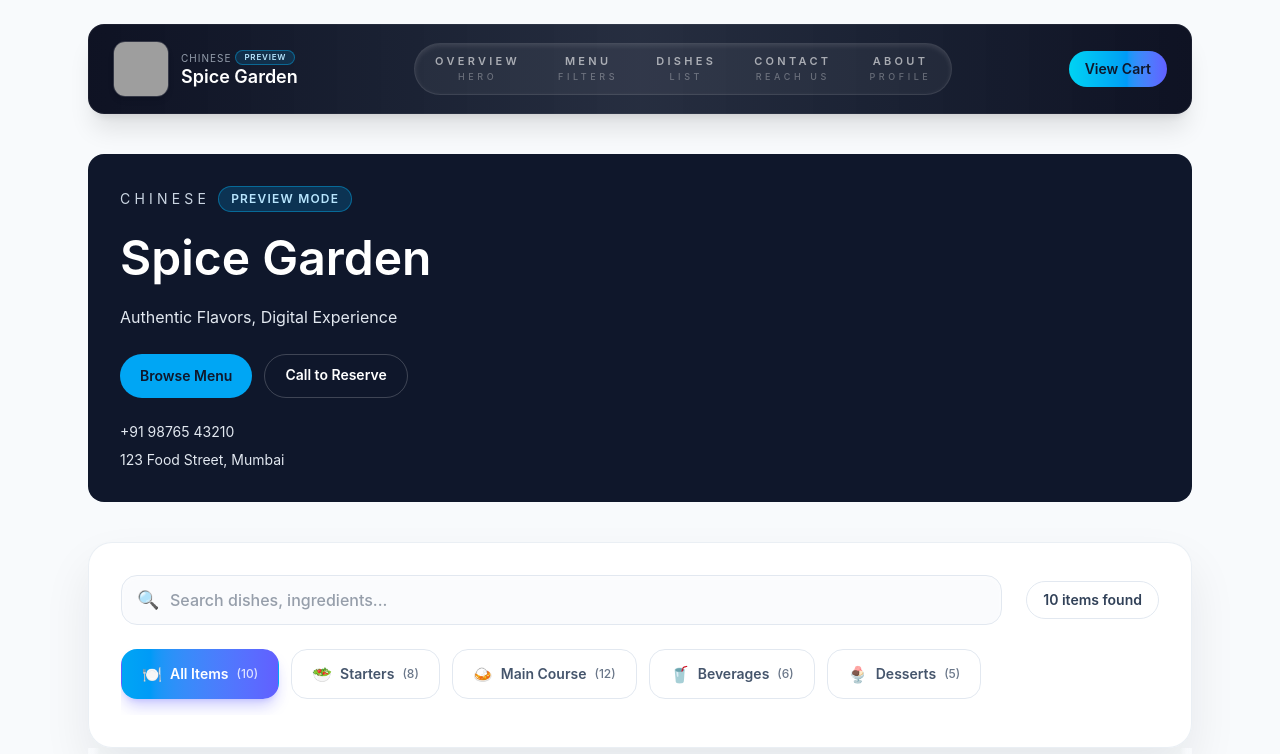
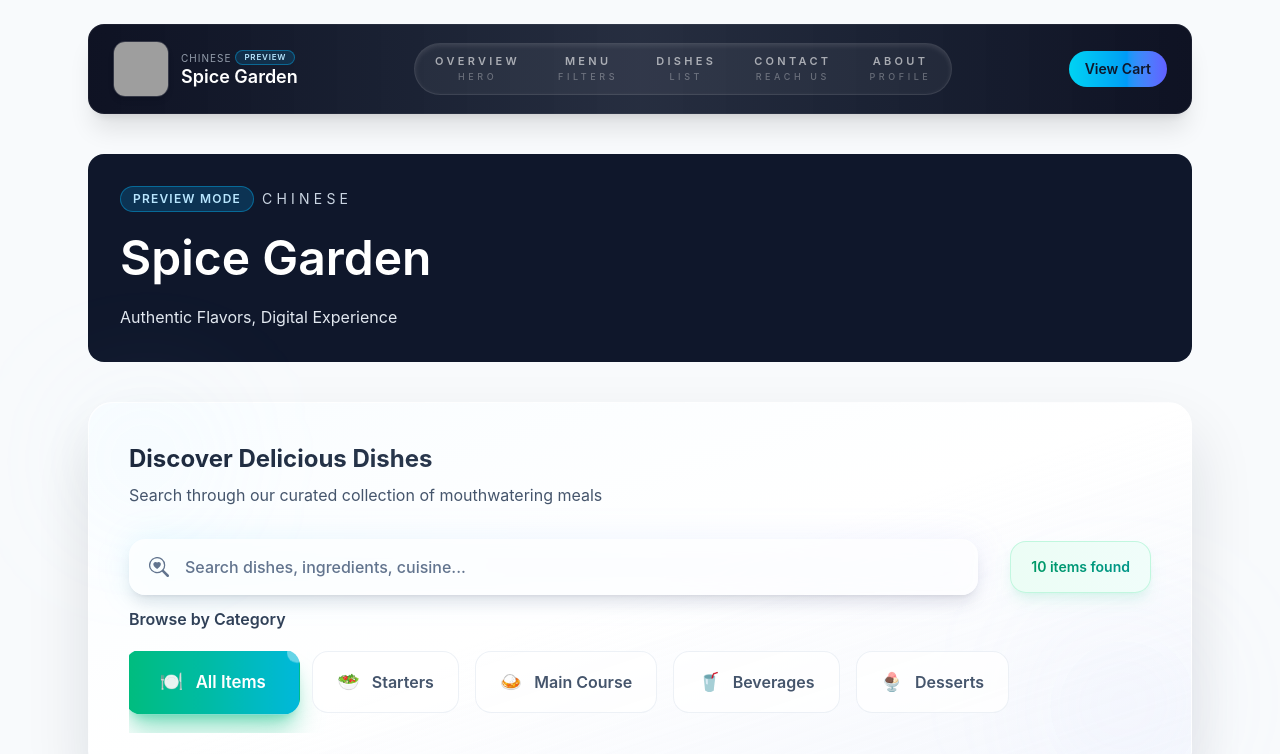
Before and after one commit to vernoratech/Modern_Card, a React (Vite) app: page / in a window 1280 px wide. Shown: the top 754 px of the page. Built offline with nearby package versions, Linux system fonts and the light colour scheme; grey boxes are pictures that could not be loaded.

Commit message:
improve Setting your table model

```diff
--- a/src/pages/About/RestaurantAboutPage.jsx
+++ b/src/pages/About/RestaurantAboutPage.jsx
@@ -2,6 +2,7 @@
 import React from 'react';
 import { Link } from 'react-router-dom';
 import RestaurantAbout from '../DigitalMenu/sections/RestaurantAbout.jsx';
+import { TiArrowBackOutline } from 'react-icons/ti';
 
 const RestaurantAboutPage = () => {
   return (
@@ -12,8 +13,7 @@ const RestaurantAboutPage = () => {
             to="/"
             className="inline-flex items-center gap-2 rounded-full border border-slate-200 bg-white px-3 py-1.5 text-xs font-semibold uppercase tracking-[0.3em] text-slate-600 shadow-sm transition hover:border-slate-300 hover:bg-white/80 sm:px-4 sm:py-2 sm:text-sm"
           >
-            <span className="text-base">←</span>
-            <span className="tracking-normal">Back to Menu</span>
+<span className="font-medium flex items-center gap-2"><TiArrowBackOutline className='text-2xl' /><span>Back to Menu</span></span>
           </Link>
         </div>
         <header className="mb-6 sm:mb-8 md:mb-10 flex flex-col gap-3 text-slate-800">
--- a/src/pages/DigitalMenu/MenuFilters.jsx
+++ b/src/pages/DigitalMenu/MenuFilters.jsx
@@ -1,5 +1,7 @@
 // src/components/DigitalMenu/MenuFilters.jsx
 import React from 'react'
+import { BsSearchHeart } from 'react-icons/bs';
+import { LuUtensilsCrossed } from 'react-icons/lu';
 
 const MenuFilters = ({
   categories,
@@ -15,71 +17,120 @@ const MenuFilters = ({
   return (
     <section
       id="menu-filters"
-      className="mt-6 sm:mt-8 md:mt-10 rounded-2xl sm:rounded-3xl border border-slate-200/70 bg-white/90 p-4 sm:p-6 md:p-8 shadow-[0_24px_48px_rgba(15,23,42,0.08)] backdrop-blur"
+      className="relative mt-6 sm:mt-8 md:mt-10 rounded-3xl bg-gradient-to-br from-white via-white to-slate-50/80 p-6 sm:p-8 md:p-10 shadow-[0_32px_64px_rgba(15,23,42,0.12)] backdrop-blur-xl border border-white/60"
     >
-      <div className="flex flex-col gap-4 sm:gap-6 md:flex-row md:items-center md:justify-between">
+      {/* Decorative background elements */}
+      <div className="absolute inset-0 rounded-3xl bg-gradient-to-br from-sky-50/40 via-transparent to-indigo-50/40" />
+      <div className="absolute top-0 left-0 w-32 h-32 bg-gradient-to-br from-sky-200/20 to-transparent rounded-full blur-3xl" />
+      <div className="absolute bottom-0 right-0 w-40 h-40 bg-gradient-to-tl from-indigo-200/20 to-transparent rounded-full blur-3xl" />
+
+      <div className="relative">
+        {/* Header Section */}
+        <div className="mb-6 sm:mb-8">
+          <h2 className="text-xl sm:text-2xl font-bold bg-gradient-to-r from-slate-800 via-slate-700 to-slate-800 bg-clip-text text-transparent mb-2">
+            Discover Delicious Dishes
+          </h2>
+          <p className="text-sm sm:text-base text-slate-600">
+            Search through our curated collection of mouthwatering meals
+          </p>
+        </div>
+
+        <div className="flex flex-col gap-6 sm:gap-8 md:flex-row md:items-center md:justify-between">
+          {/* Enhanced Search Bar */}
           <div className="relative flex-1 max-w-full">
-          <span className="pointer-events-none absolute left-3 sm:left-4 top-1/2 -translate-y-1/2 text-base sm:text-lg">🔍</span>
+            <div className="absolute inset-0 bg-gradient-to-r from-sky-400/10 to-indigo-400/10 rounded-2xl blur-lg" />
+            <div className="relative">
+
               <input
                 type="text"
-            placeholder="Search dishes, ingredients..."
+                placeholder="Search dishes, ingredients, cuisine..."
                 value={searchQuery}
                 onChange={(e) => onSearchChange(e.target.value)}
-            className="w-full rounded-xl sm:rounded-2xl border border-slate-200 bg-slate-50/70 py-2.5 sm:py-3 pl-10 sm:pl-12 pr-10 sm:pr-12 text-sm sm:text-base font-medium text-slate-700 shadow-inner shadow-white/40 transition focus:border-sky-400 focus:bg-white focus:outline-none"
+                className="w-full rounded-2xl border-0 bg-white/80 backdrop-blur-sm py-3.5 sm:py-4 pl-12 sm:pl-14 pr-12 sm:pr-14 text-sm sm:text-base font-medium text-slate-700 shadow-lg shadow-slate-900/10 transition-all duration-300 focus:bg-white focus:shadow-xl focus:shadow-sky-500/20 focus:outline-none focus:ring-2 focus:ring-sky-400/50 placeholder:text-slate-500"
               />
               {searchQuery && (
                 <button
-              className="absolute right-2 sm:right-3 top-1/2 flex h-6 w-6 sm:h-8 sm:w-8 -translate-y-1/2 items-center justify-center rounded-full bg-slate-200 text-xs font-semibold text-slate-600 transition hover:bg-slate-300"
+                  className="absolute right-3 sm:right-4 top-1/2 flex h-5 w-5 sm:h-6 sm:w-6 -translate-y-1/2 items-center justify-center rounded-full bg-gradient-to-r from-slate-400 to-slate-500 text-sm font-semibold text-white shadow-lg transition-all hover:from-slate-500 hover:to-slate-600 hover:scale-105"
                   onClick={() => onSearchChange('')}
                 >
-              ✕
+                  <LuUtensilsCrossed />
                 </button>
               )}
+              <span className="absolute left-4 sm:left-5 top-1/2 -translate-y-1/2 text-lg sm:text-xl text-slate-500"><BsSearchHeart /></span>
+            </div>
           </div>
 
-        <div className="flex w-full items-center justify-end gap-2 sm:gap-3 text-xs sm:text-sm font-semibold text-slate-600 md:w-auto">
-          <span className="rounded-full border border-slate-200 px-3 sm:px-4 py-1.5 sm:py-2 text-slate-700">
+          {/* Enhanced Items Counter */}
+          { <div className="flex w-full items-center justify-end md:w-auto">
+            <div className="rounded-2xl bg-gradient-to-r from-emerald-50 to-teal-50 border border-emerald-200/60 px-4 sm:px-5 py-2.5 sm:py-3 shadow-lg shadow-emerald-500/10">
+              <span className="text-xs sm:text-sm font-semibold bg-gradient-to-r from-emerald-600 to-teal-600 bg-clip-text text-transparent">
                 {totalItems} items found
               </span>
             </div>
+          </div>}
         </div>
+
+        {/* Enhanced Category Filters */}
+        <div className="mt-2 sm:mt-3">
+          <h3 className="text-sm sm:text-base font-semibold text-slate-700 mb-4 sm:mb-5">
+            Browse by Category
+          </h3>
 
           <div
             id="menu-categories"
-        className="mt-4 sm:mt-6 flex w-full snap-x gap-2 sm:gap-3 overflow-x-auto pb-3 sm:pb-4"
+            className="flex w-full snap-x gap-3 sm:gap-4 overflow-x-auto pb-4 sm:pb-5 scrollbar-hide"
+            style={{
+              scrollbarWidth: 'none',
+              msOverflowStyle: 'none',
+              WebkitOverflowScrolling: 'touch'
+            }}
           >
+            {/* All Items Button - Dynamic Width */}
             <button
-          className={`flex snap-start items-center gap-1.5 sm:gap-2 rounded-xl sm:rounded-2xl border px-3 sm:px-5 py-2 sm:py-3 text-xs sm:text-sm font-semibold transition ${
-            selectedCategory === 'all'
-              ? 'border-transparent bg-gradient-to-r from-sky-500 to-indigo-500 text-white shadow-lg shadow-indigo-500/30'
-              : 'border-slate-200 bg-white text-slate-600 hover:border-sky-300 hover:text-sky-600'
+              className={`group relative flex shrink-0 snap-start items-center justify-center gap-2 sm:gap-3 rounded-2xl border px-6 sm:px-8 py-3 sm:py-4 text-sm sm:text-base font-semibold transition-all duration-300 ${selectedCategory === 'all'
+                  ? 'border-transparent bg-gradient-to-r from-emerald-500 via-teal-500 to-cyan-500 text-white shadow-xl shadow-emerald-500/40 scale-105'
+                  : 'border-slate-200/60 bg-white/80 text-slate-600 hover:border-emerald-300 hover:text-emerald-600 hover:bg-emerald-50/80 hover:shadow-lg hover:shadow-emerald-500/20 hover:scale-102'
                 }`}
               onClick={() => onCategoryChange('all')}
             >
-          <span className="text-sm sm:text-base">🍽️</span>
-          All Items
-          <span className="text-xs font-medium opacity-80">({totalItems})</span>
+              <span className={`text-base sm:text-lg transition-transform group-hover:scale-110 ${selectedCategory === 'all' ? 'animate-pulse' : ''}`}>
+                🍽️
+              </span>
+              <div className="flex items-center justify-center">
+                <span className="leading-tight whitespace-nowrap">All Items</span>
+              </div>
+              {selectedCategory === 'all' && (
+                <div className="absolute -top-1 -right-1 w-3 h-3 bg-white rounded-full animate-ping" />
+              )}
             </button>
 
+            {/* Category Buttons - Dynamic Width */}
             {safeCategories.map((category) => {
               const categoryName = category?.name ?? '';
               const active = categoryName && selectedCategoryValue === categoryName.toLowerCase();
               return (
                 <button
                   key={category.id}
-              className={`flex snap-start items-center gap-1.5 sm:gap-2 rounded-xl sm:rounded-2xl border px-3 sm:px-5 py-2 sm:py-3 text-xs sm:text-sm font-semibold transition ${
-                active
-                  ? 'border-transparent bg-gradient-to-r from-sky-500 to-indigo-500 text-white shadow-lg shadow-indigo-500/30'
-                  : 'border-slate-200 bg-white text-slate-600 hover:border-sky-300 hover:text-sky-600'
+                  className={`group relative flex shrink-0 snap-start items-center gap-2 sm:gap-3 rounded-2xl border px-4 sm:px-6 py-3 sm:py-4 text-sm sm:text-base font-semibold transition-all duration-300 ${active
+                      ? 'border-transparent bg-gradient-to-r from-emerald-500 via-teal-500 to-cyan-500 text-white shadow-xl shadow-emerald-500/40 scale-105'
+                      : 'border-slate-200/60 bg-white/80 text-slate-600 hover:border-emerald-300 hover:text-emerald-600 hover:bg-emerald-50/80 hover:shadow-lg hover:shadow-emerald-500/20 hover:scale-102'
                     }`}
                   onClick={() => categoryName && onCategoryChange?.(categoryName)}
                 >
-              <span className="text-sm sm:text-base">{category.icon}</span>
-              {categoryName || 'Category'}
-              <span className="text-xs font-medium opacity-80">({category.count ?? 0})</span>
+                  <span className={`text-base sm:text-lg transition-transform group-hover:scale-110 ${active ? 'animate-pulse' : ''}`}>
+                    {category.icon}
+                  </span>
+                  <div className="flex items-center justify-center">
+                    <span className="leading-tight whitespace-nowrap">{categoryName || 'Category'}</span>
+                  </div>
+                  {active && (
+                    <div className="absolute -top-1 -right-1 w-3 h-3 bg-white rounded-full animate-ping" />
+                  )}
                 </button>
               );
             })}
+          </div>
+        </div>
       </div>
     </section>
   )
--- a/src/pages/DigitalMenu/MenuHeader.jsx
+++ b/src/pages/DigitalMenu/MenuHeader.jsx
@@ -26,43 +26,23 @@ const MenuHeader = ({ restaurant, stats, restaurantResponse }) => {
     }
   ];
 
+
   return (
     <section id="menu-hero" className="mt-4 sm:mt-6 md:mt-8 lg:mt-10 rounded-lg sm:rounded-xl md:rounded-2xl bg-slate-900 px-3 sm:px-4 md:px-6 lg:px-8 py-4 sm:py-6 md:py-8 text-white">
       <div className="space-y-2 sm:space-y-3 md:space-y-4 text-center sm:text-left">
-        <div className="flex items-center justify-center sm:justify-start gap-2">
-          <span className="text-[10px] sm:text-xs md:text-sm uppercase tracking-[0.3em] text-slate-300">{cuisine}</span>
+        <div className="flex flex-col sm:flex-row items-center justify-center sm:justify-start gap-2">
           {isPreviewMode && (
             <span className="inline-flex items-center rounded-full bg-sky-500/20 text-sky-200 border border-sky-400/40 px-3 py-1 text-[10px] sm:text-xs font-semibold uppercase tracking-widest">
               Preview Mode
             </span>
           )}
+          <span className="text-[10px] sm:text-xs md:text-sm uppercase tracking-[0.3em] text-slate-300">{cuisine}</span>
         </div>
         <h1 className="text-xl sm:text-2xl md:text-3xl lg:text-4xl xl:text-5xl font-semibold leading-tight">{restaurantName}</h1>
         <p className="text-xs sm:text-sm md:text-base leading-relaxed text-slate-200 max-w-2xl">
           {tagline}
         </p>
       </div>
-
-      <div className="mt-3 sm:mt-4 md:mt-6 flex flex-col gap-2 sm:gap-3 sm:flex-row sm:items-center justify-center sm:justify-start">
-        <button
-          type="button"
-          className="w-full sm:w-auto rounded-full bg-sky-500 px-3 sm:px-4 md:px-5 py-2 sm:py-2 md:py-2.5 text-xs sm:text-sm font-semibold text-slate-900 transition hover:bg-sky-400 active:scale-95 min-h-[44px]"
-          onClick={() => document.getElementById('menu-grid')?.scrollIntoView({ behavior: 'smooth' })}
-        >
-          Browse Menu
-        </button>
-        <a
-          href={cleanedPhone ? `tel:${cleanedPhone}` : '#'}
-          className="w-full sm:w-auto rounded-full border border-white/20 px-3 sm:px-4 md:px-5 py-2 sm:py-2 md:py-2.5 text-center text-xs sm:text-sm font-semibold text-white transition hover:border-white/40 hover:bg-white/10 active:scale-95 min-h-[44px]"
-        >
-          Call to Reserve
-        </a>
-      </div>
-
-      <div className="mt-3 sm:mt-4 md:mt-6 space-y-1 sm:space-y-2 text-xs sm:text-sm text-slate-200">
-        <p className="break-words">{contactNumber}</p>
-        <p className="break-words">{address}</p>
-      </div>
     </section>
   );
 };
--- a/src/pages/DigitalMenu/MenuHorizontalShowcase.jsx
+++ b/src/pages/DigitalMenu/MenuHorizontalShowcase.jsx
@@ -76,14 +76,14 @@ const MenuHorizontalShowcase = ({
                       onItemClick?.(item);
                       navigate(`/product/${item._id || item.id}`);
                     }}
-                    className="inline-flex flex-1 items-center justify-center rounded-full border border-slate-200 bg-white px-3 py-1.5 text-xs font-semibold text-slate-600 transition hover:border-slate-300 hover:text-slate-800 cursor-pointer"
+                    className="inline-flex flex-1 items-center justify-center rounded-full border border-slate-200 bg-white px-3 py-1.5 text-[9px] font-semibold text-slate-600 transition hover:border-slate-300 hover:text-slate-800 cursor-pointer"
                   >
                     View Details
                   </button>
                   <button
                     type="button"
                     onClick={() => onAdd?.(item)}
-                    className="inline-flex flex-1 items-center justify-center rounded-full bg-emerald-500 px-3 py-1.5 text-xs font-semibold text-white shadow-sm transition hover:bg-emerald-400 cursor-pointer"
+                    className="inline-flex flex-1 items-center justify-center rounded-full bg-emerald-500 px-3 py-1.5 text-[9px] font-semibold text-white shadow-sm transition hover:bg-emerald-400 cursor-pointer"
                   >
                     Add
                   </button>
```
Also changed, not shown: src/components/layout/SiteFooter.jsx (+20 -0 lines), src/pages/Cart/Cart.jsx (+3 -4 lines). Lines whose indentation alone changed are shown as unchanged.
